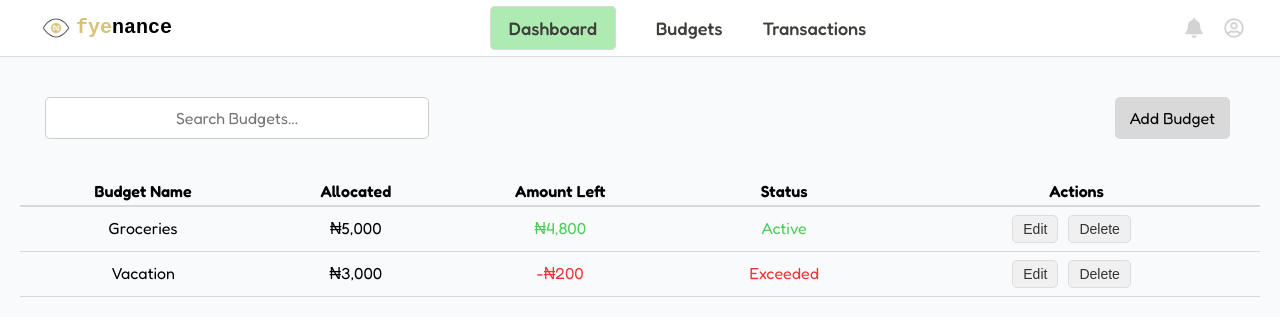
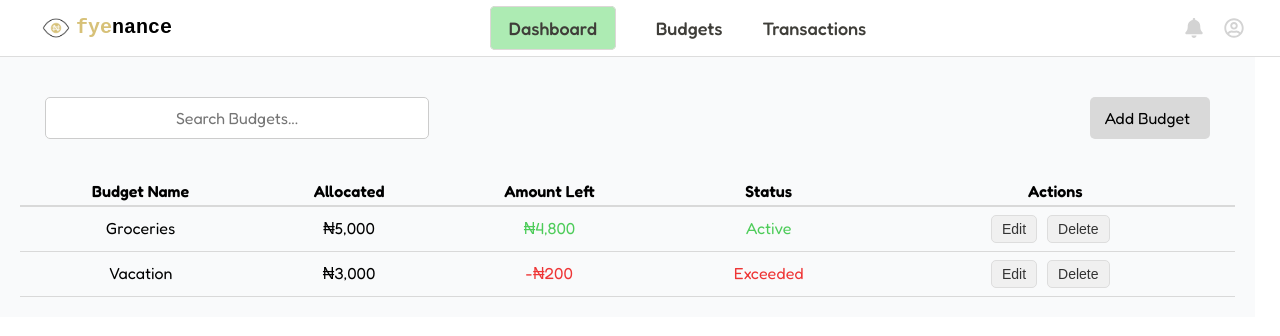
Before and after one commit to STARR44/fyenance, a React (Create React App) app: page /budget in a window 1280 px wide. Shown: the top 336 px of the page. Built offline with nearby package versions, Linux system fonts and the light colour scheme; a web font is replaced by a local one.

Commit message:
style: adjust margins on budget page

```diff
--- a/src/pages/budgetPage.css
+++ b/src/pages/budgetPage.css
@@ -3,6 +3,7 @@
 
 .budget-page {
   padding: 20px;
+  margin-right: 25px;
   background-color: #f9fafb;
   font-family: "Fredoka", sans-serif;
 }
@@ -36,7 +37,8 @@
   border-radius: 5px;
   font-size: 16px;
   cursor: pointer;
-  margin-right: 30px;
+  margin-right: 25px;
+  padding-right: 20px;
   transition: background-color 0.3s ease;
 }
 
```
